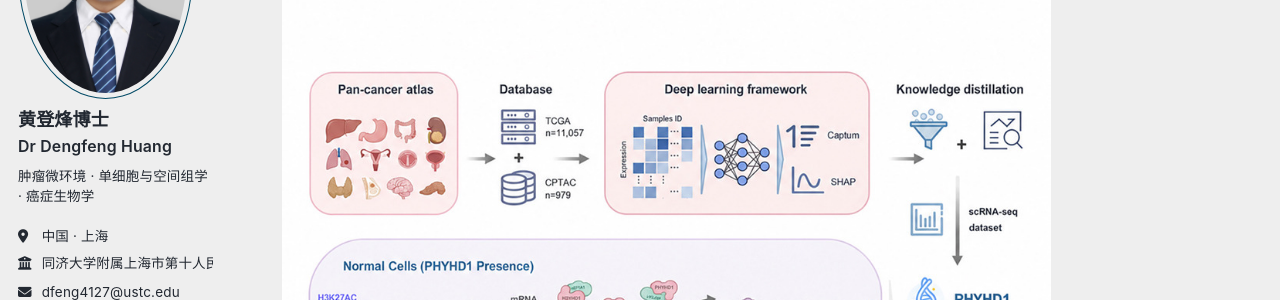
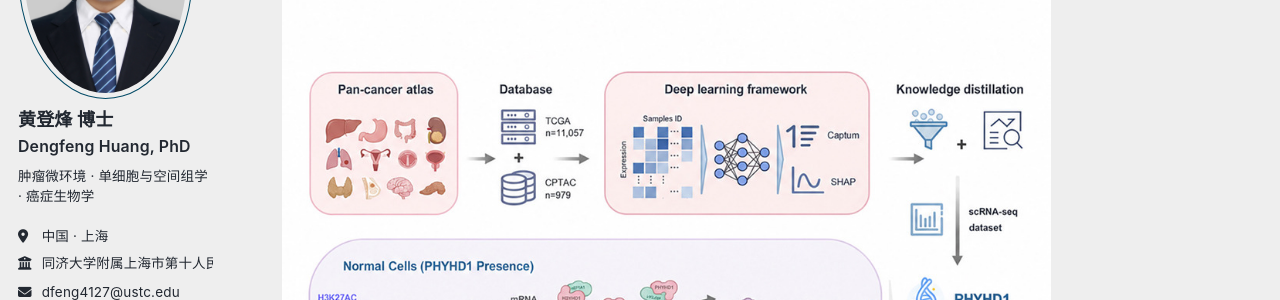
Before and after one commit to dfeng269/dfeng269.github.io, a Jekyll site: the page built from _pages/about.md, in a window 1280 px wide. Shown: the part 253-553 px from the top of the page. Built offline with Jekyll 4.4.1, drawn with Linux system fonts in a browser that asks for light colours; a style sheet for code colours, icons or effects is not loaded.

Commit message:
Update _config.yml

```diff
--- a/_config.yml
+++ b/_config.yml
@@ -24,8 +24,8 @@ repository               : "dfeng269/dfeng269.github.io"
 author:
   # Biographic information
   avatar           : "profile-photo.jpg"
-  name             : "黄登烽博士"
-  name_en          : "Dr Dengfeng Huang"
+  name             : "黄登烽 博士"
+  name_en          : "Dengfeng Huang, PhD"
   pronouns         : # example: "she/her"
   bio              : "肿瘤微环境 · 单细胞与空间组学 · 癌症生物学"
   location         : "中国 · 上海"
```
